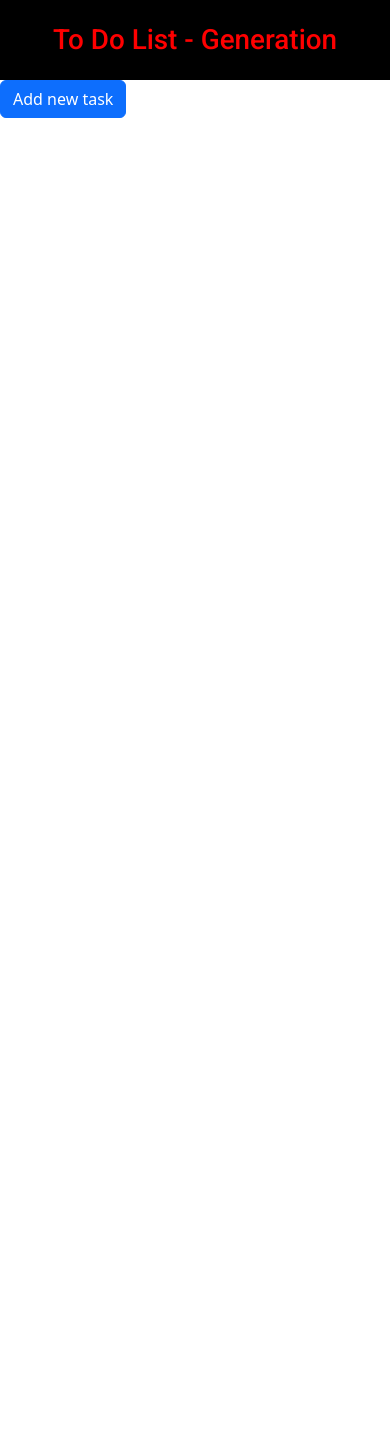
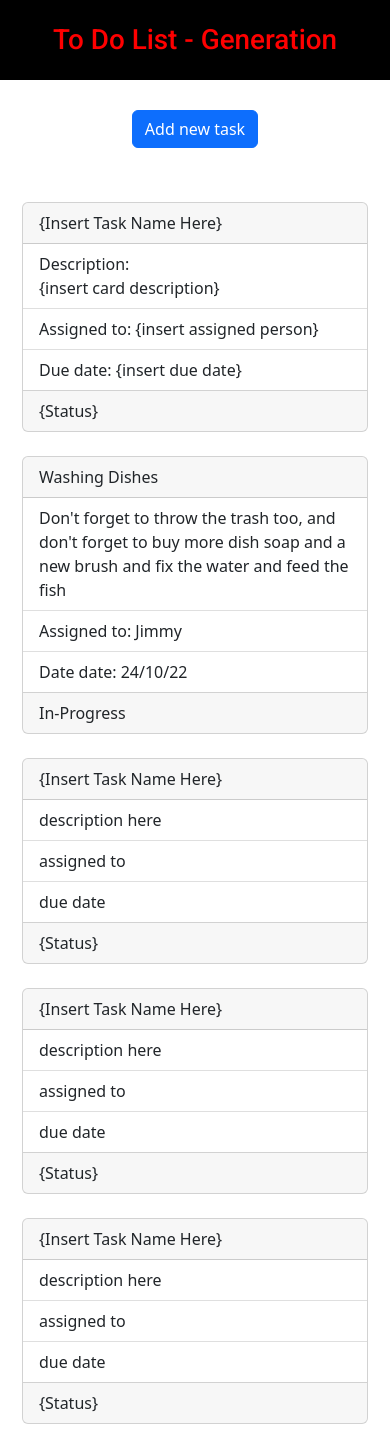
Before and after one commit to Stoppsy/JWD09_Final-Project, a plain HTML site: page index.html in a window 390 px wide. Before the commit the page ends 844 px from the top, so only its background shows below. Drawn offline with nearby package versions, Linux system fonts and the light colour scheme.

Commit message:
Develop (#2)
* git init commit develop branch

* git init commit develop branch

* add title bar and add modal feature

* Form

* Added cards and input mapping

* fixed card responsiveness

* fixed the responsiveness, and changed the position of the button

Co-authored-by: Raissa Damasceno <raissa.cod@gmail.com>
Co-authored-by: TravisMcgarry <Travismcgarry@hotmail.com>
Co-authored-by: Stoppsy <114624134+Stoppsy@users.noreply.github.com>

```diff
--- a/index.html
+++ b/index.html
@@ -29,58 +29,146 @@
             tabindex="-1">
             <div class="modal-dialog modal-dialog-centered">
                 <div class="modal-content">
+
                     <div class="modal-header">
-            <h1 class="modal-title fs-5" id="exampleModalToggleLabel">
-              <!-- Title -->
-            </h1>
+                        <!-- MODAL BUTTON -->
+                        <h1 class="modal-title fs-5" id="exampleModalToggleLabel">Create a Task</h1>
                         <button type="button" class="btn-close" data-bs-dismiss="modal" aria-label="Close"></button>
                     </div>
+
+                    <!-- MODAL BODY -->
                     <div class="modal-body">
                         <!-- Form -->
                         <form>
                             <div class="mb-3">
-                  <label for="exampleInputEmail1" class="form-label">Name</label>
-                  <input type="text" class="form-control" id="TaskName" aria-describedby="texthelp">
+                                <label for="taskName" class="form-label">Name</label>
+                                <input type="text" class="form-control" id="taskName"
+                                    aria-describedby="task name input">
                             </div>
                             <div class="mb-3">
-                    <label for="exampleInputEmail1" class="form-label">Description</label>
-                    <input type="text" class="form-control" id="exampleInputEmail1" aria-describedby="emailHelp">
+                                <label for="taskDescription" class="form-label">Description</label>
+                                <input type="text" class="form-control" id="taskDescription"
+                                    aria-describedby="task description input">
                             </div>
                             <div class="mb-3">
-                    <label for="exampleInputEmail1" class="form-label">Assigned to</label>
-                    <input type="text" class="form-control" id="exampleInputEmail1" aria-describedby="emailHelp">
+                                <label for="taskAssignedTo" class="form-label">Assigned to</label>
+                                <input type="text" class="form-control" id="taskAssignedTo"
+                                    aria-describedby="task assigned to input">
                             </div>
                             <div class="mb-3">
-                    <label for="exampleInputEmail1" class="form-label">Due date</label>
-                    <input type="date" class="form-control" id="exampleInputEmail1" aria-describedby="emailHelp">
+                                <label for="taskDueDate" class="form-label">Due date</label>
+                                <input type="date" class="form-control" id="taskDueDate"
+                                    aria-describedby="task due date input">
                             </div>
                             <div class="mb-3">
-                    <label for="exampleInputEmail1" class="form-label">Status</label>
-                    <select class="form-select" aria-label="Default select example">
-                        <option value="1">To Do</option>
-                        <option value="2">In-Progress</option>
-                        <option value="3">Review</option>
-                        <option value="4">Done</option>
+                                <label for="taskStatus" class="form-label">Status</label>
+                                <select class="form-select" aria-label="Default select example" id="taskStatus">
+                                    <option value="toDO">To Do</option>
+                                    <option value="inProgress">In-Progress</option>
+                                    <option value="review">Review</option>
+                                    <option value="done">Done</option>
                                 </select>
                             </div>
                         </form>
                     </div>
                     <div class="modal-footer">
-            <button class="btn btn-primary" data-bs-target="#exampleModalToggle2" data-bs-toggle="modal" type="submit">Submit</button>
-            <button class="btn btn-primary" data-bs-target="#exampleModalToggle2" data-bs-toggle="modal">Close</button>
+                        <!-- SUBMIT BUTTON -->
+                        <button class="btn btn-primary" data-bs-target="#exampleModalToggle2" data-bs-toggle="modal"
+                            type="submit">Submit</button>
+
+                        <!-- CLOSE BUTTON -->
+                        <button class="btn btn-primary" data-bs-target="#exampleModalToggle2"
+                            data-bs-toggle="modal">Close</button>
                     </div>
                 </div>
             </div>
         </div>
+        <div class="addTaskButton">
             <a class="btn btn-primary" data-bs-toggle="modal" href="#exampleModalToggle" role="button">Add new task</a>
+        </div>
 
 
 
 
         <!-- Cards -->
+        <div class="row row-cols-1 row-cols-md-3 g-4">
+            <div class="col">
+                <div class="card">
+                    <div class="card-header">
+                        {Insert Task Name Here}
+                    </div>
+                    <ul class="list-group list-group-flush">
+                        <li class="list-group-item">Description: <br>{insert card description}</li>
+                        <li class="list-group-item">Assigned to: {insert assigned person}</li>
+                        <li class="list-group-item">Due date: {insert due date}</li>
+                    </ul>
+                    <div class="card-footer">
+                        {Status}
+                    </div>
+                </div>
+            </div>
 
-
-
+            <!-- Card 2 -->
+            <div class="col">
+                <div class="card">
+                    <div class="card-header">
+                        Washing Dishes
+                    </div>
+                    <ul class="list-group list-group-flush">
+                        <li class="list-group-item">Don't forget to throw the trash too, and don't forget to buy more dish soap and a new brush and fix the water and feed the fish</li>
+                        <li class="list-group-item">Assigned to: Jimmy</li>
+                        <li class="list-group-item">Date date: 24/10/22</li>
+                    </ul>
+                    <div class="card-footer">
+                        In-Progress
+                    </div>
+                </div>
+            </div>
+            <div class="col">
+                <div class="card">
+                    <div class="card-header">
+                        {Insert Task Name Here}
+                    </div>
+                    <ul class="list-group list-group-flush">
+                        <li class="list-group-item">description here</li>
+                        <li class="list-group-item">assigned to</li>
+                        <li class="list-group-item">due date</li>
+                    </ul>
+                    <div class="card-footer">
+                        {Status}
+                    </div>
+                </div>
+            </div>
+            <div class="col">
+                <div class="card">
+                    <div class="card-header">
+                        {Insert Task Name Here}
+                    </div>
+                    <ul class="list-group list-group-flush">
+                        <li class="list-group-item">description here</li>
+                        <li class="list-group-item">assigned to</li>
+                        <li class="list-group-item">due date</li>
+                    </ul>
+                    <div class="card-footer">
+                        {Status}
+                    </div>
+                </div>
+            </div>
+            <div class="col">
+                <div class="card">
+                    <div class="card-header">
+                        {Insert Task Name Here}
+                    </div>
+                    <ul class="list-group list-group-flush">
+                        <li class="list-group-item">description here</li>
+                        <li class="list-group-item">assigned to</li>
+                        <li class="list-group-item">due date</li>
+                    </ul>
+                    <div class="card-footer">
+                        {Status}
+                    </div>
+                </div>
+            </div>
 
             <!-- Script -->
 
--- a/style.css
+++ b/style.css
@@ -27,3 +27,20 @@ h1{
     margin-right: 0!important;
     margin-left: 0!important;
 }
+
+.row{
+    margin: 30px 10px
+}
+
+.card {
+    /* height: 300px;
+    min-height: 80%; */
+    min-height: 100%;
+}
+
+.addTaskButton {
+    display: flex;
+    justify-content: center;
+    align-items: center;
+    margin: 30px 0;
+}
```
Lines whose indentation alone changed are shown as unchanged.
